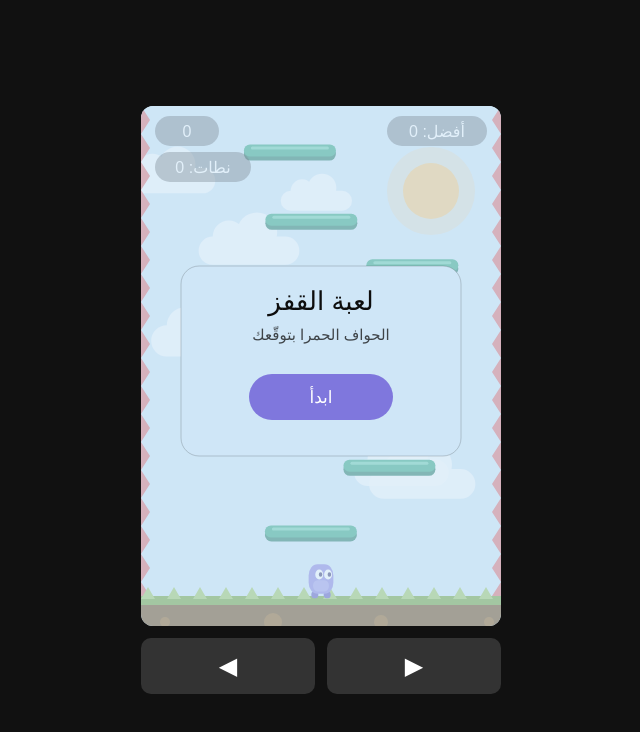
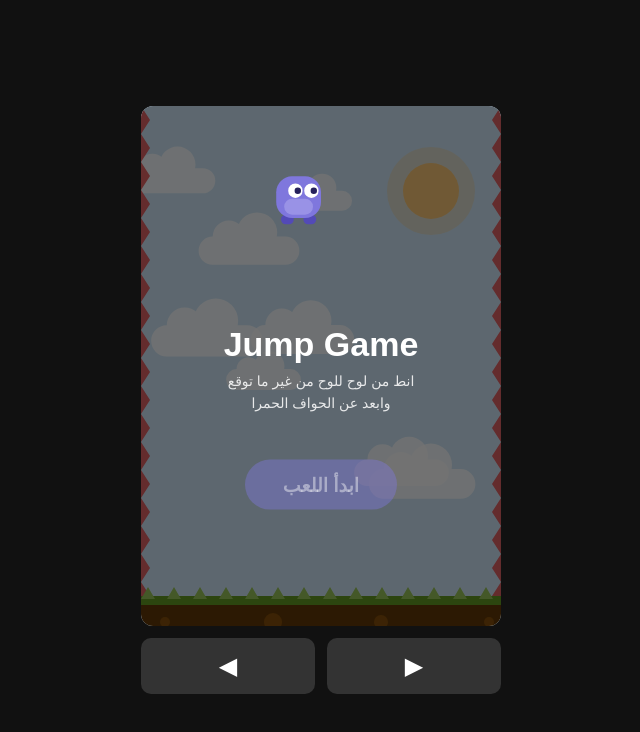
Before and after one commit to meco-meso/Jump-game, a plain HTML site: page index.html in a window 1280 px wide. Shown: the whole page, without its empty margins (319-959 px from the left). Drawn offline with Linux system fonts and the light colour scheme.

Commit message:
Update title and add best score functionality

```diff
--- a/index.html
+++ b/index.html
@@ -3,7 +3,7 @@
 <head>
 <meta charset="UTF-8">
 <meta name="viewport" content="width=device-width, initial-scale=1.0, maximum-scale=1.0, user-scalable=no">
-<title>لعبة القفز</title>
+<title>Jump Game</title>
 <style>
   html,body{margin:0;padding:0;background:#111;display:flex;flex-direction:column;align-items:center;justify-content:center;min-height:100vh;font-family:sans-serif;}
   .wrap{width:100%;max-width:400px;padding:16px;box-sizing:border-box;}
@@ -14,6 +14,7 @@
 </head>
 <body>
 <div class="wrap">
+<h2 style="position:absolute;width:1px;height:1px;overflow:hidden;clip:rect(0,0,0,0)">Jump Game</h2>
 <canvas id="g" width="360" height="520"></canvas>
 <div class="ctl">
 <button id="bl" aria-label="يسار">◀</button>
@@ -21,10 +22,16 @@
 </div>
 </div>
 <script>
-const c=document.getElementById('g'),x=c.getContext('2d'),W=360,H=520,PW=92,PH=14,G=0.4,JUMP=-11,SPRING=-17,MILESTONE=500,SPEED_STEP=0.08,SPEED_MAX=2,SCROLL_BASE=0.3,SCROLL_STEP=0.08,SCROLL_MAX=1,RAMP_FRAMES=120,GROUND_Y=H-30;
+const c=document.getElementById('g'),x=c.getContext('2d'),W=360,H=520,PW=92,PH=14,G=0.4,JUMP=-11,SPRING=-17,MILESTONE=500,SPEED_STEP=0.08,SPEED_MAX=2,SCROLL_BASE=0.3,SCROLL_STEP=0.08,SCROLL_MAX=1,RAMP_FRAMES=120,GROUND_Y=H-30,BEST_KEY='jump_game_best';
 const dpr=Math.min(window.devicePixelRatio||1,2);
 c.width=W*dpr;c.height=H*dpr;
-let P,plats=[],score=0,best=0,over=false,started=false,topY=0,last=0,raf=0,visible=true,fc=0,shake=0,overAt=0,lastMoving=false,colText='#000',colSurf='#fff',jumps=0,level=0,speed=1,pendingWide=false,banner=0,bannerText='',deathBy='',ramp=0;
+function loadBest(){
+try{const v=localStorage.getItem(BEST_KEY);return v?parseInt(v,10)||0:0;}catch(e){return 0;}
+}
+function saveBest(v){
+try{localStorage.setItem(BEST_KEY,String(v));}catch(e){}
+}
+let P,plats=[],score=0,best=loadBest(),over=false,started=false,intro=true,topY=0,last=0,raf=0,visible=true,fc=0,shake=0,overAt=0,lastMoving=false,colText='#000',colSurf='#fff',jumps=0,level=0,speed=1,pendingWide=false,banner=0,bannerText='',deathBy='',ramp=0,ibob=0;
 const s={l:false,r:false};
 const parts=[];
 for(let i=0;i<48;i++)parts.push({on:false,x:0,y:0,vx:0,vy:0,life:0,r:2,col:'#fff'});
@@ -101,7 +108,8 @@ bannerText=String(jumps);
 function lose(why){
 if(over)return;
 over=true;deathBy=why;overAt=performance.now();
-best=Math.max(best,Math.floor(score/10));
+const final=Math.floor(score/10);
+if(final>best){best=final;saveBest(best);}
 }
 function shiftWorld(k,movePlayer){
 for(let i=0;i<plats.length;i++)plats[i].y+=k;
@@ -110,6 +118,7 @@ if(movePlayer)P.y+=k;
 topY+=k;score+=k;
 }
 function update(dt){
+if(intro)return;
 if(!P.dead){
 const d=(s.r?1:0)-(s.l?1:0);
 P.vx+=(d*4.6-P.vx)*0.22*dt;
@@ -287,10 +296,52 @@ function pill(px,py,w,txt){
 x.globalAlpha=.4;x.fillStyle='#000';rr(px,py,w,30,15);
 x.globalAlpha=1;x.fillStyle='#fff';x.textAlign='center';x.fillText(txt,px+w/2,py+21);
 }
+function drawIntro(){
+drawScene();
+drawGround(plats[0]);
+x.globalAlpha=.55;x.fillStyle='#000';x.fillRect(0,0,W,H);
+x.globalAlpha=1;
+const by=H*0.3+Math.sin(ibob*0.05)*6;
+x.save();
+x.translate(W/2,by);
+x.scale(1.6,1.6);
+x.translate(-14,-28);
+x.fillStyle='#534AB7';rr(-11,-4,8,6,3);rr(3,-4,8,6,3);
+x.fillStyle='#7F77DD';rr(-14,-28,28,26,10);
+x.fillStyle='#AFA9EC';x.globalAlpha=.55;rr(-9,-14,18,10,5);x.globalAlpha=1;
+x.fillStyle='#fff';
+x.beginPath();x.arc(-2,-19,4.5,0,7);x.arc(8,-19,4.5,0,7);x.fill();
+x.fillStyle='#26215C';
+x.beginPath();x.arc(-0.5,-19,2,0,7);x.arc(9.5,-19,2,0,7);x.fill();
+x.restore();
+x.fillStyle='#fff';x.textAlign='center';
+x.font='700 34px sans-serif';
+x.fillText('Jump Game',W/2,H*0.48);
+x.font='400 14px sans-serif';
+x.globalAlpha=.85;
+x.direction='rtl';
+x.fillText('انط من لوح للوح من غير ما توقع',W/2,H*0.48+30);
+x.fillText('وابعد عن الحواف الحمرا',W/2,H*0.48+52);
+x.globalAlpha=1;
+const pa=0.7+0.3*Math.sin(ibob*0.08);
+x.globalAlpha=pa;
+x.fillStyle='#7F77DD';rr(W/2-76,H*0.68,152,50,25);
+x.fillStyle='#fff';x.font='600 19px sans-serif';
+x.fillText('ابدأ اللعب',W/2,H*0.68+32);
+x.globalAlpha=1;
+if(best>0){
+x.font='400 13px sans-serif';
+x.globalAlpha=.7;
+x.fillStyle='#fff';
+x.fillText('أفضل نتيجة: '+best,W/2,H*0.68+72);
+x.globalAlpha=1;
+}
+}
 function draw(){
 x.setTransform(dpr,0,0,dpr,0,0);
 x.clearRect(0,0,W,H);
 x.direction='rtl';
+if(intro){ibob++;drawIntro();return;}
 x.save();
 if(shake>.3)x.translate((Math.random()-.5)*shake,(Math.random()-.5)*shake);
 drawScene();
@@ -314,20 +365,20 @@ x.fillStyle='#412402';x.font='500 24px sans-serif';x.textAlign='center';
 x.fillText(bannerText,W/2,88);
 x.globalAlpha=1;
 }
-if(!started||over){
+if(over){
 x.globalAlpha=.6;x.fillStyle=colSurf;x.fillRect(0,0,W,H);
 x.globalAlpha=1;x.fillStyle=colSurf;rr(40,H/2-100,W-80,190,18);
 x.globalAlpha=.18;x.strokeStyle=colText;x.lineWidth=1;x.beginPath();x.roundRect(40,H/2-100,W-80,190,18);x.stroke();
 x.globalAlpha=1;x.fillStyle=colText;x.textAlign='center';
 x.font='500 26px sans-serif';
-x.fillText(over?(deathBy==='scroll'?'الشاشة سبقتك':'خسرت'):'لعبة القفز',W/2,H/2-56);
+x.fillText(deathBy==='scroll'?'الشاشة سبقتك':'خسرت',W/2,H/2-56);
 x.font='400 15px sans-serif';
 x.globalAlpha=.75;
-x.fillText(over?'النتيجة: '+Math.floor(score/10)+'  |  النطات: '+jumps:'الحواف الحمرا بتوقّعك',W/2,H/2-26);
+x.fillText('النتيجة: '+Math.floor(score/10)+'  |  النطات: '+jumps,W/2,H/2-26);
 x.globalAlpha=1;
 x.fillStyle='#7F77DD';rr(W/2-72,H/2+8,144,46,23);
 x.fillStyle='#fff';x.font='500 17px sans-serif';
-x.fillText(over?'العب تاني':'ابدأ',W/2,H/2+37);
+x.fillText('العب تاني',W/2,H/2+37);
 }
 }
 function frame(t){
@@ -336,7 +387,7 @@ if(!visible||document.hidden)return;
 const dt=last?Math.min((t-last)/16.67,2.5):1;
 last=t;
 fc++;
-if(started&&!over)update(dt*speed);
+if(started&&!over&&!intro)update(dt*speed);
 if(fc%30===1)readColors();
 draw();
 raf=requestAnimationFrame(frame);
@@ -348,6 +399,7 @@ if(!visible||document.hidden){s.l=false;s.r=false;}
 new IntersectionObserver(e=>{visible=e[0].isIntersecting;kick();}).observe(c);
 document.addEventListener('visibilitychange',kick);
 function start(){
+if(intro){reset();intro=false;started=true;return;}
 if(over&&performance.now()-overAt<600)return;
 reset();started=true;
 }
@@ -355,21 +407,21 @@ readColors();
 reset();
 kick();
 c.addEventListener('pointerdown',e=>{
-if(!started||over){start();return;}
+if(intro||!started||over){start();return;}
 const r=c.getBoundingClientRect();
 if(e.clientX-r.left<r.width/2){s.l=true;s.r=false;}else{s.r=true;s.l=false;}
 });
 ['pointerup','pointercancel','pointerleave'].forEach(n=>c.addEventListener(n,()=>{s.l=false;s.r=false;}));
 function hold(id,k){
 const b=document.getElementById(id);
-b.addEventListener('pointerdown',e=>{e.preventDefault();if(!started||over)start();s[k]=true;});
+b.addEventListener('pointerdown',e=>{e.preventDefault();if(intro||!started||over)start();s[k]=true;});
 ['pointerup','pointercancel','pointerleave'].forEach(n=>b.addEventListener(n,()=>{s[k]=false;}));
 }
 hold('bl','l');hold('br','r');
 document.addEventListener('keydown',e=>{
 if(e.key==='ArrowLeft'||e.key==='a')s.l=true;
 if(e.key==='ArrowRight'||e.key==='d')s.r=true;
-if((e.key===' '||e.key==='Enter')&&(!started||over))start();
+if((e.key===' '||e.key==='Enter')&&(intro||!started||over))start();
 });
 document.addEventListener('keyup',e=>{
 if(e.key==='ArrowLeft'||e.key==='a')s.l=false;
```
